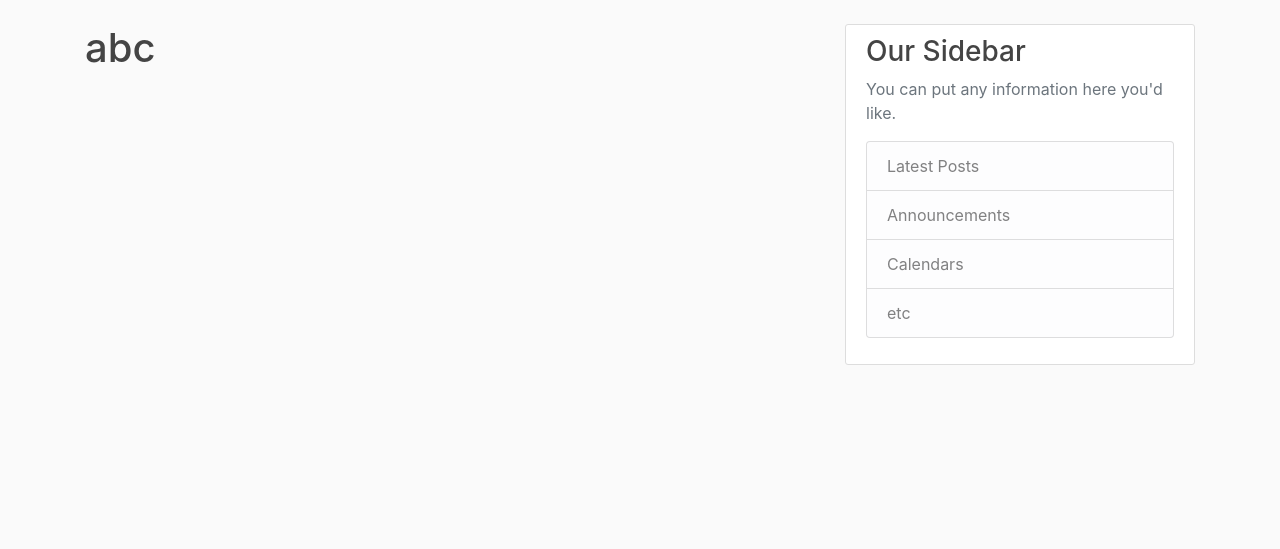
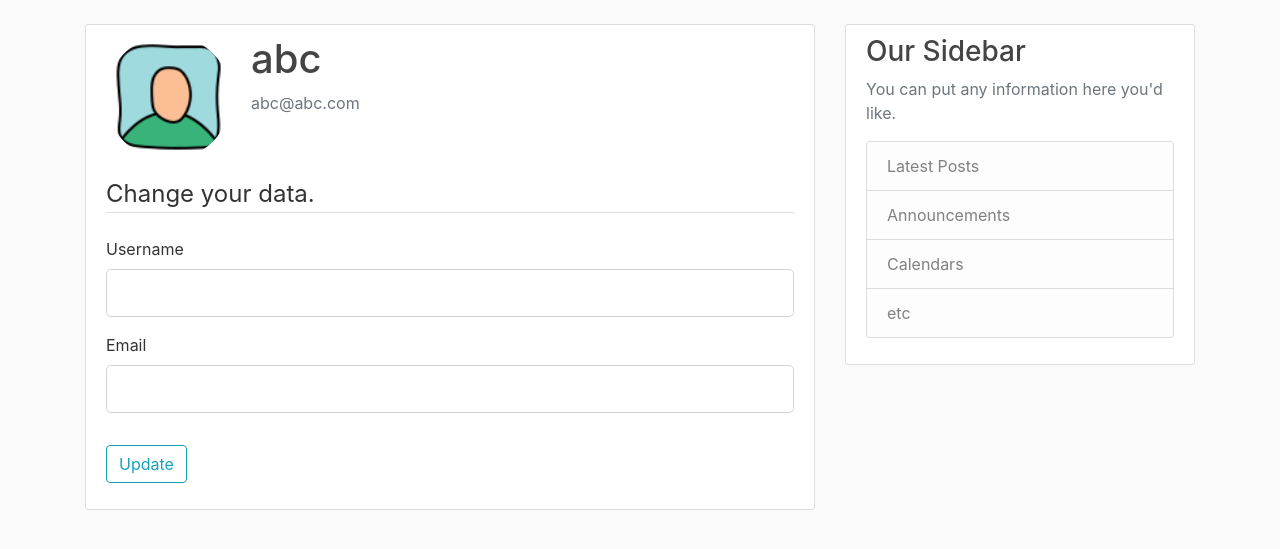
Before and after one commit to GrzegorzKy/Flask-blog, a Flask app: page /account in a window 1280 px wide. Shown: the part 56-605 px from the top of the page. Run offline with Flask 2, Linux system fonts and the light colour scheme; a user stored in the database is signed in; some libraries are stand-ins or nearby versions.

Commit message:
updating user info vol. 1

```diff
--- a/flaskblog/forms.py
+++ b/flaskblog/forms.py
@@ -1,5 +1,6 @@
 # -*- coding: utf-8 -*-
 from flask_wtf import FlaskForm
+from flask_login import current_user
 from wtforms import StringField, PasswordField, SubmitField, BooleanField
 from wtforms.validators import DataRequired, Length, Email, EqualTo, ValidationError
 from flaskblog.models import User
@@ -15,6 +16,33 @@ class RegistrationForm(FlaskForm):
     submit = SubmitField('Sign Up')
 
     def validate_username(self, username):
+        if username.data != current_user.username:
+            user = User.query.filter_by(username=username.data).first()
+            if user:
+                raise ValidationError('Username exists. Chooose other username.')
+
+
+    def validate_email(self, email):
+        if email.data != current_user.email:
+            email = User.query.filter_by(email=email.data).first()
+            if email:
+                raise ValidationError('Email exists. Chooose other username.')
+
+
+class LoginForm(FlaskForm):
+    email = StringField('Email', validators=[DataRequired(), Email()])
+    password = PasswordField('Password', validators=[DataRequired()])
+    remember = BooleanField('Remember Me')
+    submit = SubmitField('Login')
+
+
+class UpdateAccountForm(FlaskForm):
+    username = StringField('Username',
+                           validators=[DataRequired(), Length(min=2, max=15)])
+    email = StringField('Email', validators=[DataRequired(), Email()])
+    submit = SubmitField('Update')
+
+    def validate_username(self, username):
         user = User.query.filter_by(username=username.data).first()
         if user:
             raise ValidationError('Username exists. Chooose other username.')
@@ -24,10 +52,3 @@ class RegistrationForm(FlaskForm):
         email = User.query.filter_by(email=email.data).first()
         if email:
             raise ValidationError('Email exists. Chooose other username.')
-
-
-class LoginForm(FlaskForm):
-    email = StringField('Email', validators=[DataRequired(), Email()])
-    password = PasswordField('Password', validators=[DataRequired()])
-    remember = BooleanField('Remember Me')
-    submit = SubmitField('Login')
--- a/flaskblog/models.py
+++ b/flaskblog/models.py
@@ -13,7 +13,7 @@ class User(db.Model, UserMixin):
     id = db.Column(db.Integer, primary_key=True)
     username = db.Column(db.String(20), unique=True, nullable=False)
     email = db.Column(db.String(120), unique=True, nullable=False)
-    image_file = db.Column(db.String(120), nullable=False, default='default.jpg')
+    image_file = db.Column(db.String(120), nullable=False, default='default.png')
     password = db.Column(db.String(60), nullable=False)
     posts = db.relationship('Post', backref='author', lazy=True)
 
--- a/flaskblog/routes.py
+++ b/flaskblog/routes.py
@@ -1,7 +1,7 @@
 # -*- coding: utf-8 -*-
 from flask import render_template, url_for, flash, redirect, request
 from flaskblog import app, db, bcrypt
-from flaskblog.forms import RegistrationForm, LoginForm
+from flaskblog.forms import RegistrationForm, LoginForm, UpdateAccountForm
 from flaskblog.models import User, Post
 from flask_login import login_user, current_user, logout_user, login_required
 
@@ -75,4 +75,6 @@ def logout():
 @app.route('/account')
 @login_required
 def account():
-    return render_template('account.html', title='Your details')
+    form = UpdateAccountForm()
+    image_file = url_for('static', filename='profile_pics/' + current_user.image_file)
+    return render_template('account.html', title='Your details', image_file=image_file, form=form)
--- a/flaskblog/templates/account.html
+++ b/flaskblog/templates/account.html
@@ -1,4 +1,48 @@
 {% extends "base.html" %}
 {% block body %}
-    <h1>{{ current_user.username }}</h1>
+    <div class="content-section">
+      <div class="media">
+        <img class="rounded-circle account-img" src="{{ image_file }}">
+        <div class="media-body">
+          <h2 class="account-heading"> {{ current_user.username }} </h2>
+          <p class="text-secondary"> {{ current_user.email }} </p>
+        </div>
+      </div>
+        <form method="POST" action="">
+            {{ form.hidden_tag() }}
+            <fieldset class="form-group">
+                <legend class="border-bottom mb-4">Change your data.</legend>
+                <div class="form-group">
+                    {{ form.username.label(class="form-control-label") }}
+
+                    {% if form.username.errors %}
+                        {{ form.username(class="form-control form-control-lg is-invalid") }}
+                        <div class="invalid-feedback">
+                        {% for error in form.username.errors %}
+                            <span> {{ error }} </span>
+                        {% endfor %}
+                        </div>
+                    {% else %}
+                    {{ form.username(class="form-control form-control-lg") }}
+                    {% endif %}
+                </div>
+                <div class="form-group">
+                    {{ form.email.label(class="form-control-label") }}
+                    {% if form.email.errors %}
+                        {{ form.email(class="form-control form-control-lg is-invalid") }}
+                        <div class="invalid-feedback">
+                        {% for error in form.email.errors %}
+                            <span> {{ error }} </span>
+                        {% endfor %}
+                        </div>
+                    {% else %}
+                    {{ form.email(class="form-control form-control-lg") }}
+                    {% endif %}
+                </div>
+            </fieldset>
+            <div class="form-group">
+                {{ form.submit(class="btn btn-outline-info") }}
+            </div>
+        </form>
+    </div>
 {% endblock body %}
```
Also changed, not shown: flaskblog/site.db, flaskblog/static/profile_pics/default.png (added).
